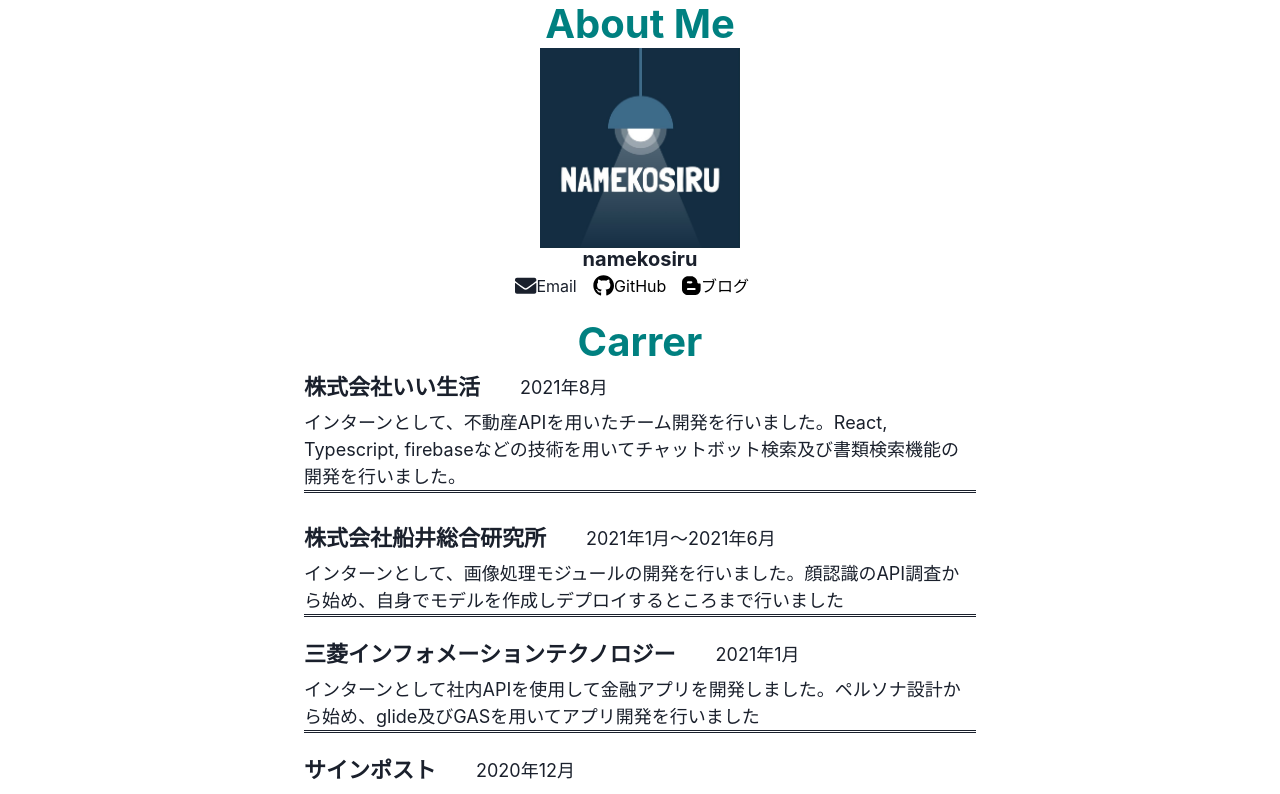
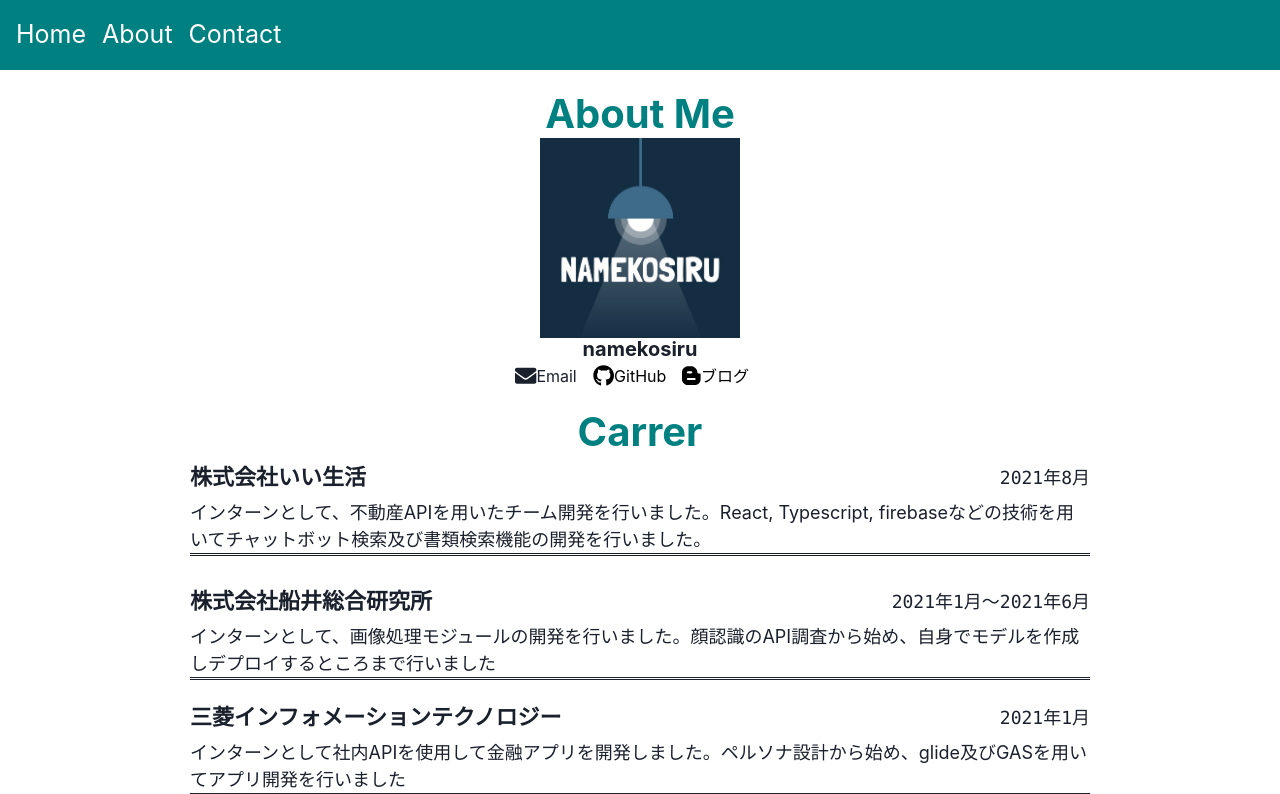
Before and after one commit to namekosiru/portfolio, a React (Create React App) app: page / in a window 1280 px wide. Shown: the top 794 px of the page. Built offline with nearby package versions, Linux system fonts and the light colour scheme.

Commit message:
navbarの追加

```diff
--- a/src/component/atoms/Feature.tsx
+++ b/src/component/atoms/Feature.tsx
@@ -1,4 +1,12 @@
-import { Box, Flex, Heading, Text, useBreakpointValue } from "@chakra-ui/react";
+import {
+  Box,
+  Flex,
+  Heading,
+  Text,
+  useBreakpointValue,
+  Spacer,
+} from "@chakra-ui/react";
+
 type Props = {
   title: string;
   desc: string;
@@ -20,12 +28,15 @@ export const Feature = (props: Props) => {
           <Text fontSize={"15px"}>{desc}</Text>
         </Box>
       ) : (
-        <Box my={2} w={"2xl"} borderBottom="double">
+        <Box my={2} w={"900px"} borderBottom="double">
           <Flex pb={2}>
             <Heading mr={10} fontSize={"22px"}>
               {title}
             </Heading>
-            <Text fontSize={"18px"}>{date}</Text>
+            <Spacer />
+            <Text fontSize={"18px"} as="kbd">
+              {date}
+            </Text>
           </Flex>
           <Text fontSize={"18px"}>{desc}</Text>
         </Box>
--- /dev/null
+++ b/src/component/top/Topnav.tsx
@@ -0,0 +1,28 @@
+import {
+  Box,
+  Breadcrumb,
+  BreadcrumbItem,
+  BreadcrumbLink,
+} from "@chakra-ui/react";
+
+export const Topnav = () => {
+  return (
+    <>
+      <Box bg="teal" w="100%" p={4} color="white" mb={5}>
+        <Breadcrumb separator=" " fontSize="25">
+          <BreadcrumbItem>
+            <BreadcrumbLink href="#">Home</BreadcrumbLink>
+          </BreadcrumbItem>
+
+          <BreadcrumbItem>
+            <BreadcrumbLink href="#">About</BreadcrumbLink>
+          </BreadcrumbItem>
+
+          <BreadcrumbItem isCurrentPage>
+            <BreadcrumbLink href="#">Contact</BreadcrumbLink>
+          </BreadcrumbItem>
+        </Breadcrumb>
+      </Box>
+    </>
+  );
+};
--- a/src/pages/Home.tsx
+++ b/src/pages/Home.tsx
@@ -1,11 +1,14 @@
 import { ChakraProvider } from "@chakra-ui/react";
+
 import { AboutMe } from "../component/about/AboutMe";
 import { Carrer } from "../component/carrer/Carrer";
+import { Topnav } from "../component/top/Topnav";
 
 export const Home = () => {
   return (
     <>
       <ChakraProvider>
+        <Topnav />
         <AboutMe />
         <Carrer />
       </ChakraProvider>
```
